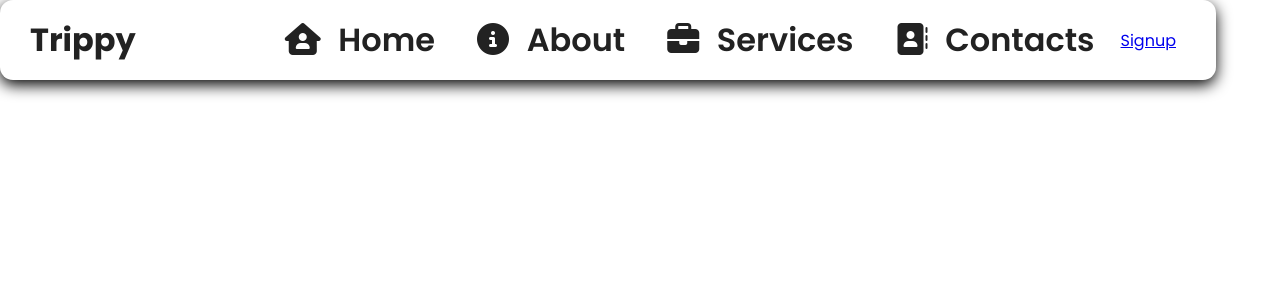
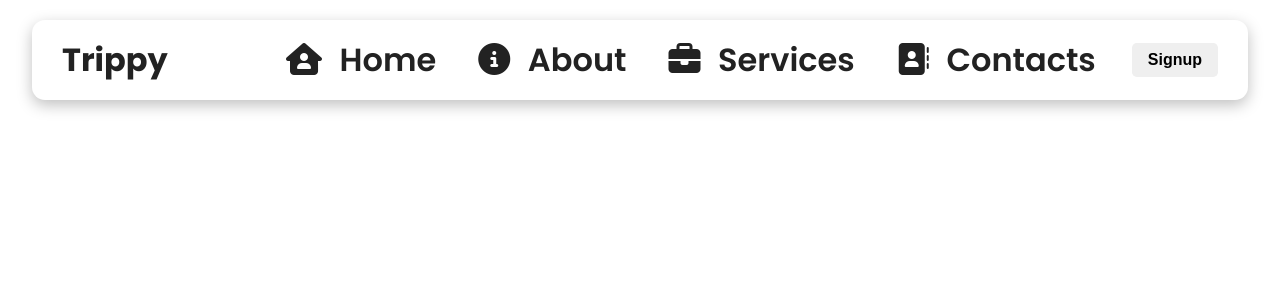
Before and after one commit to IUK-9214/Responsive-tour-travel-website, a React (Create React App) app in the folder my-tour-travel/: page / in a window 1280 px wide. Shown: the top 300 px of the page. Built offline with nearby package versions, Linux system fonts and the light colour scheme.

Commit message:
nav bar done

```diff
--- a/my-tour-travel/src/component/Navbar.js
+++ b/my-tour-travel/src/component/Navbar.js
@@ -1,26 +1,37 @@
 import { Component } from "react";
 import "./NavbarStyleSheet.css";
-import {ContentMenu} from "./ContentMenu"
+import { ContentMenu } from "./ContentMenu"
 
 
 class Navbar extends Component {
 
-    render(){
+    state = { clicked: false }
+    handleclicked = () => {
+        this.setState({ clicked: !this.state.clicked })
+    }
+    render() {
 
-        return(
+        return (
 
             <nav className="NavbarItems">
                 <h1 className="navbar-Logo">Trippy</h1>
-                <ul className="nav-menu">
-                   {ContentMenu.map((item,index)=>{
-                    return(
-                         <li key={index}>
-                        <a href={item.url}  className={item.cname}>
-                        <i className={item.icon}/> {item.title}
-                        </a>
-                    </li>
-                    )
-                   })}
+
+                <div className="menu-icons" onClick={this.handleclicked}>
+                    <i className={this.state.clicked ? "fas fa-times" : "fas fa-bars"}></i>
+
+                </div>
+
+                <ul className={this.state.clicked ? "nav-menu active" : "nav-menu"}>
+                    {ContentMenu.map((item, index) => {
+                        return (
+                            <li key={index}>
+                                <a href={item.url} className={item.cname}>
+                                    <i className={item.icon} /> {item.title}
+                                </a>
+                            </li>
+                        )
+                    })}
+                    <button>Signup</button>
                 </ul>
             </nav>
         )
--- a/my-tour-travel/src/component/NavbarStyleSheet.css
+++ b/my-tour-travel/src/component/NavbarStyleSheet.css
@@ -1,27 +1,35 @@
-.NavbarItems{
+.NavbarItems {
     display: flex;
-    justify-content:space-between ;
+    justify-content: space-between;
     align-items: center;
     width: 95%;
     height: 80px;
-    padding:0px 30px;
-    box-shadow: 0px  5px 15px 0px rgb(0, 0, 0.25);
+    padding: 0px 30px;
+    box-shadow: 0px 5px 15px 0px rgb(0, 0, 0, 0.25);
     border-radius: 13px;
+    position: fixed;
+    top: 20px;
+    left: 50%;
+    transform: translate(-50%);
+    z-index: 9999;
 }
-.navbar-Logo{
-color: #222;
-font-size: 2rem;
-cursor: pointer;
+
+.navbar-Logo {
+    color: #222;
+    font-size: 2rem;
+    cursor: pointer;
 
 }
-.nav-menu{
+
+.nav-menu {
     display: grid;
-    grid-template-columns: repeat(6,auto);
-    grid-gap:10px;
+    grid-template-columns: repeat(6, auto);
+    grid-gap: 10px;
     list-style: none;
     align-items: center;
 }
-.nav-links{
+
+.nav-links {
     text-decoration: none;
     color: #222;
     font-size: 2rem;
@@ -29,12 +37,115 @@
     padding: 0.7rem 1rem;
     white-space: nowrap;
 }
-.nav-links i{
-   padding-right:10px ;
+
+.nav-links i {
+    padding-right: 10px;
 }
-.nav-links:hover{
+
+.nav-links:hover {
     background-color: #01959a;
     color: #fff;
     border-radius: 4px;
     transition: all 0.2s ease-in-out;
 }
+
+.nav-links-mobile {
+    display: none;
+}
+
+button {
+    padding: 0.5rem 1rem;
+    white-space: nowrap;
+    border-radius: 0.3rem;
+    font-size: 1rem;
+    font-weight: 600;
+    border: none;
+    cursor: pointer;
+    transition: all 0.2s ease-in-out;
+
+}
+
+button:hover {
+    background-color: #151516;
+    color: #fff;
+}
+
+.menu-icons {
+    display: none;
+}
+
+@media screen and (max-width :850px) {
+
+    .menu-icons {
+        display: block;
+        cursor: pointer;
+    }
+
+    .menu-icons i {
+        font-size: 1.2rem;
+        color: #222;
+    }
+
+    .NavbarItems {
+        z-index: 99;
+    }
+
+    .nav-menu {
+        display: flex;
+        flex-direction: column;
+        justify-content: flex-start;
+        background-color: white;
+        width: 100%;
+        height: auto;
+        position: absolute;
+        top: 0;
+        left: -100%;
+        align-items: stretch;
+        padding: 88px 0 30px 0;
+        margin: 0;
+        transition: all 0.3s ease-in-out;
+        border-radius: 13px;
+    }
+
+    .nav-menu.active {
+        left: 0;
+        z-index: -1;
+        opacity: 1;
+        transition: all 0.3s ease-in-out;
+    }
+
+    .nav-links {
+        display: block;
+        width: 100%;
+        font-size: 1.2rem;
+        padding: 2rem 0;
+    }
+
+    .nav-links:hover {
+        background-color: #01959a;
+        transition: none;
+
+
+    }
+
+    button {
+        display: none;
+    }
+
+    .nav-links-mobile {
+        display: block;
+        text-align: center;
+        padding: 1.5rem;
+        margin: auto;
+        border-radius: 4px;
+        width: 80%;
+        background-color: #01959a;
+        text-decoration: none;
+        color: #fff;
+        font-size: 1.2rem;
+        font-weight: 700;
+        letter-spacing: 2px;
+
+    }
+
+}
```
Also changed, not shown: my-tour-travel/src/component/ContentMenu.js (+20 -20 lines).
